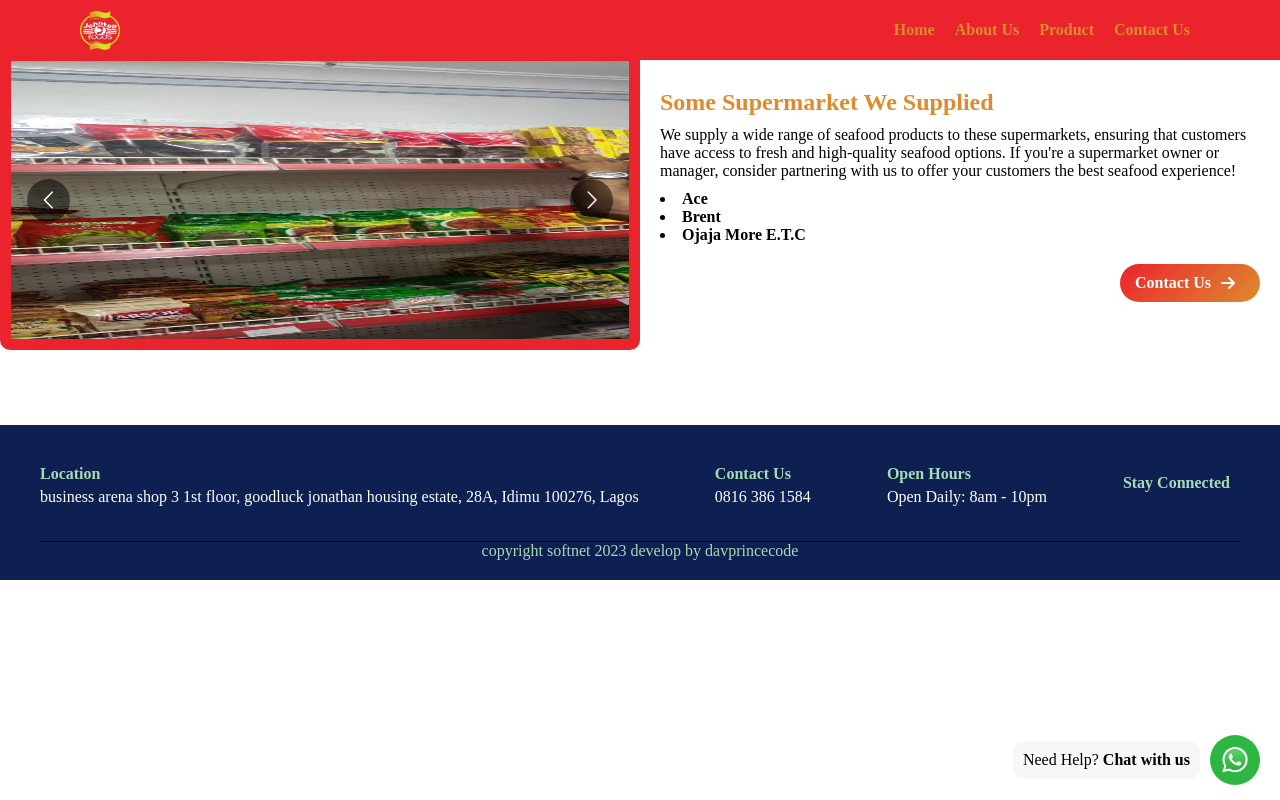
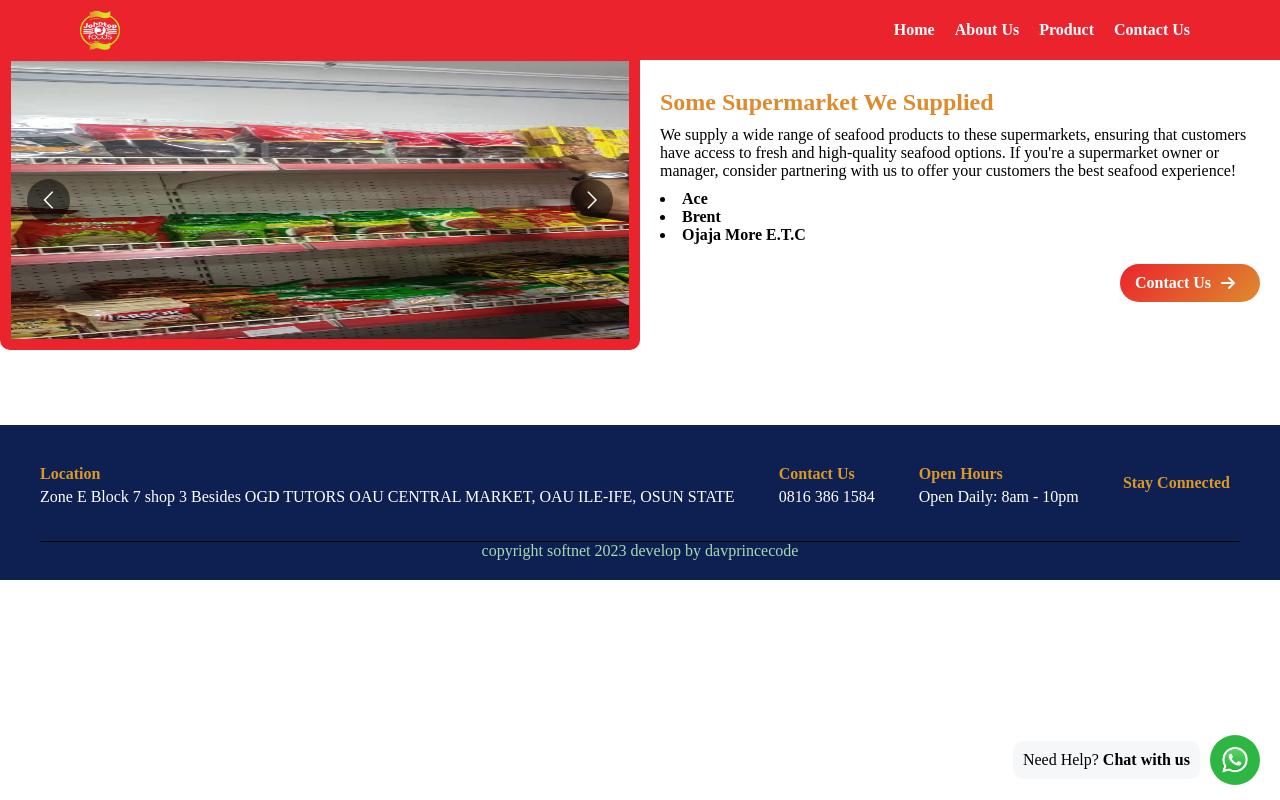
Before and after one commit to Davprincecode/johntopfoods, a React (Vite) app: page /supply in a window 1280 px wide. Built offline with nearby package versions, Linux system fonts and the light colour scheme.

Commit message:
whatapp added

```diff
--- a/index.html
+++ b/index.html
@@ -5,7 +5,7 @@
     <link rel="icon" type="image/svg+xml" href="./src/assets/images/johntopLogo.png" />
     <link rel="manifest" href="./src/assets/images/johntopLogo.png">
     <meta name="viewport" content="width=device-width, initial-scale=1.0" />
-    <title>JohnTop Foo</title>
+    <title>JohnTop Food</title>
   </head>
   <body>
     <div id="root"></div>
--- a/src/component/Footer.tsx
+++ b/src/component/Footer.tsx
@@ -16,7 +16,9 @@ function Footer() {
     <div className="contactholder">
       <div className="contact1">
         <h4>location</h4>
-        <p> business arena shop 3 1st floor, goodluck jonathan housing estate, 28A, Idimu 100276, Lagos</p>
+        <p>
+        Zone E Block 7 shop 3 Besides OGD TUTORS OAU CENTRAL MARKET, OAU ILE-IFE, OSUN STATE
+        </p>
       </div>
     </div>
 
--- a/src/component/ProductCards.tsx
+++ b/src/component/ProductCards.tsx
@@ -38,6 +38,10 @@ function ProductCards() {
             <div className="btn">
               <p>order</p>
             </div>
+
+            <a target="_blank"  href="https://wa.me/2348138457885?text=Hello,  I am interest in the buying    sea food (N450, 000)">Order Now</a>
+
+
           </div>
 
         </div>
--- a/src/index.css
+++ b/src/index.css
@@ -54,7 +54,8 @@ li{
 }
 .itemscontainer ul li a{
   font-weight: bold;
-  color: var(--mixedColor) !important;
+  /* color: var(--mixedColor) !important; */
+  color: white !important;
 }
 .itemscontainer ul li:hover{
   background-color: var(--secondaryColor);
@@ -62,6 +63,7 @@ li{
 }
 .itemscontainer ul li:hover > a{
   color: white !important;
+  font-size: 12px;
 }
 .sideNavOverall {
  display: none;
@@ -77,6 +79,10 @@ li{
 /* .itemscontainer{
 
 } */
+
+.aboutUs{
+  margin-top: 60px !important;
+}
 
 .itemscontainer .closeNavBar{
   padding-top: 50px;
@@ -553,7 +559,8 @@ display: flex;
   margin-bottom: 15px;
   /* color: #FF3E54; */
   margin-right: 10px;
-  color: #a8dab4;
+  /* color: #a8dab4; */
+  color: #da9926;
 }
 /* .contact1{
 
```
